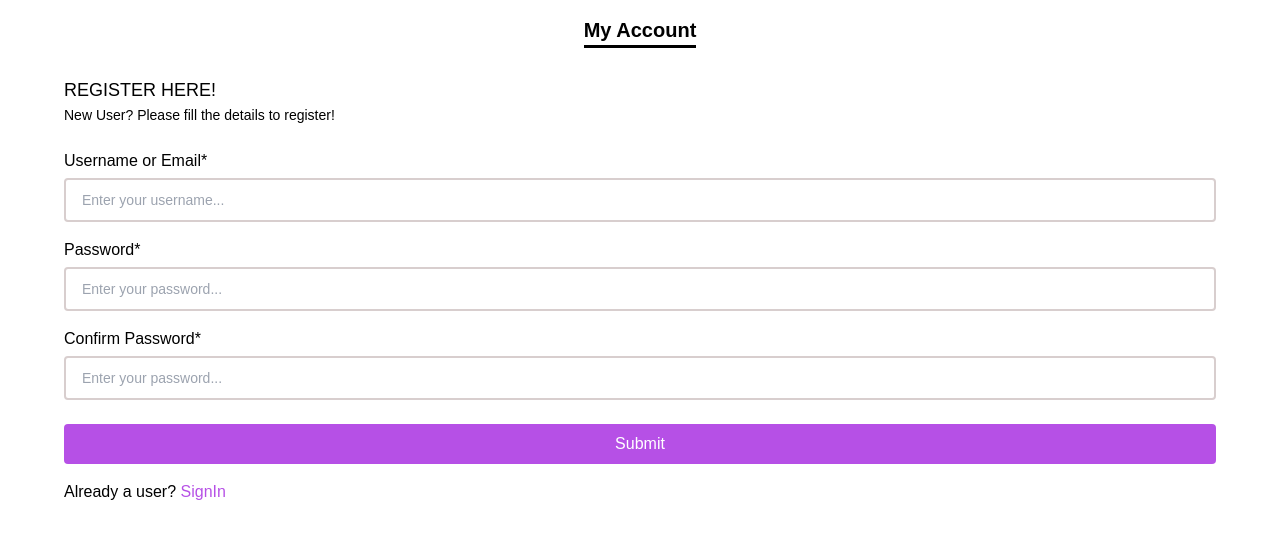
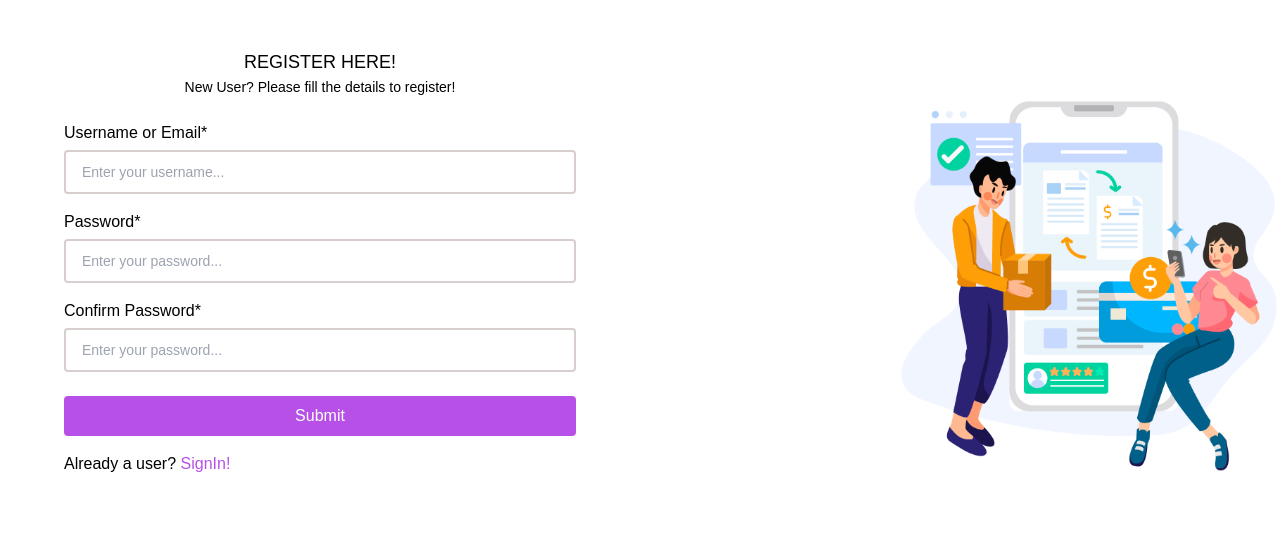
Before and after one commit to imprasanna/e-commerce, a React (Create React App) app in the folder client/: page /register in a window 1280 px wide. Shown: the top 538 px of the page. Built offline with nearby package versions, Linux system fonts and the light colour scheme; a web font is replaced by a local one.

Commit message:
Illustration added in login and register page and pages made responsive for tablet view

```diff
--- a/client/src/pages/Login.js
+++ b/client/src/pages/Login.js
@@ -4,12 +4,15 @@ import { Link } from "react-router-dom";
 const Login = () => {
   return (
     <>
-      <div className="w-[90%] ml-auto mr-auto">
+      <div className="flex items-center justify-between mt-6">
+        <div className="w-[90%] md01:w-[40%] ml-auto mr-auto md01:m-0 md01:ml-8 lg:ml-16 md01:mr-8">
           <div className="header-text">
-          <p className="uppercase mt-8 text-lg mb-[1px] font-medium">
+            <p className="uppercase mt-8 text-lg mb-[1px] font-medium md01:text-center">
               Welcome back!
             </p>
-          <p className="mb-6 text-sm">Please enter your details to sign in!</p>
+            <p className="mb-6 text-sm md01:text-center">
+              Please enter your details to sign in!
+            </p>
           </div>
 
           <div className="uname-section mb-4">
@@ -31,13 +34,16 @@ const Login = () => {
             Submit
           </button>
 
-        <p className="mt-4 mb-4">
+          <p className="mt-4 mb-14">
             Not a user?{" "}
             <Link className="text-[#B650E6]" to="/register">
               Register!
             </Link>
           </p>
         </div>
+
+        <div className="ecommerce-illustration hidden md01:block"></div>
+      </div>
     </>
   );
 };
--- a/client/src/pages/Register.js
+++ b/client/src/pages/Register.js
@@ -1,22 +1,24 @@
 import React from "react";
 import { Link } from "react-router-dom";
+import "../styles/authpage.css";
 
 const Register = () => {
   return (
     <>
-      <div className="w-full">
+      <div>
         <p className="text-center pt-4">
-          <span className="text-xl font-semibold border-b-[3px] border-black pb-1">
+          <span className="text-xl font-semibold border-b-[3px] border-black pb-1 lg:hidden">
             My Account
           </span>
         </p>
 
-        <div className="w-[90%] ml-auto mr-auto">
+        <div className="flex items-center justify-between">
+          <div className="w-[90%] md01:w-[40%] ml-auto mr-auto md01:m-0 md01:ml-8 lg:ml-16 md0:mr-8">
             <div className="header-text">
-            <p className="uppercase mt-8 text-lg mb-[1px] font-medium">
+              <p className="uppercase mt-8 text-lg mb-[1px] font-medium md01:text-center">
                 Register here!
               </p>
-            <p className="mb-6 text-sm">
+              <p className="mb-6 text-sm md01:text-center">
                 New User? Please fill the details to register!
               </p>
             </div>
@@ -51,9 +53,12 @@ const Register = () => {
             <p className="mt-4 mb-20">
               Already a user?{" "}
               <Link className="text-[#B650E6]" to="/profile">
-              SignIn
+                SignIn!
               </Link>
             </p>
+          </div>
+
+          <div className="ecommerce-illustration hidden md01:block"></div>
         </div>
       </div>
     </>
--- /dev/null
+++ b/client/src/styles/authpage.css
@@ -0,0 +1,8 @@
+.ecommerce-illustration {
+    background-image: url("../utils/login-register-page-illustration.png");
+    background-repeat: no-repeat;
+    background-position: center;
+    background-size: cover;
+    height: 380px;
+    width: 380px;
+}
--- a/client/tailwind.config.js
+++ b/client/tailwind.config.js
@@ -11,6 +11,7 @@ module.exports = {
         xs: "376px",
         sm: "426px",
         md1: "540px",
+        md01: "768px",
         md2: "820px",
         md3: "912px",
         lg: "1024px",
```
Also changed, not shown: client/src/utils/login-register-page-illustration.png (added). Lines whose indentation alone changed are shown as unchanged.
